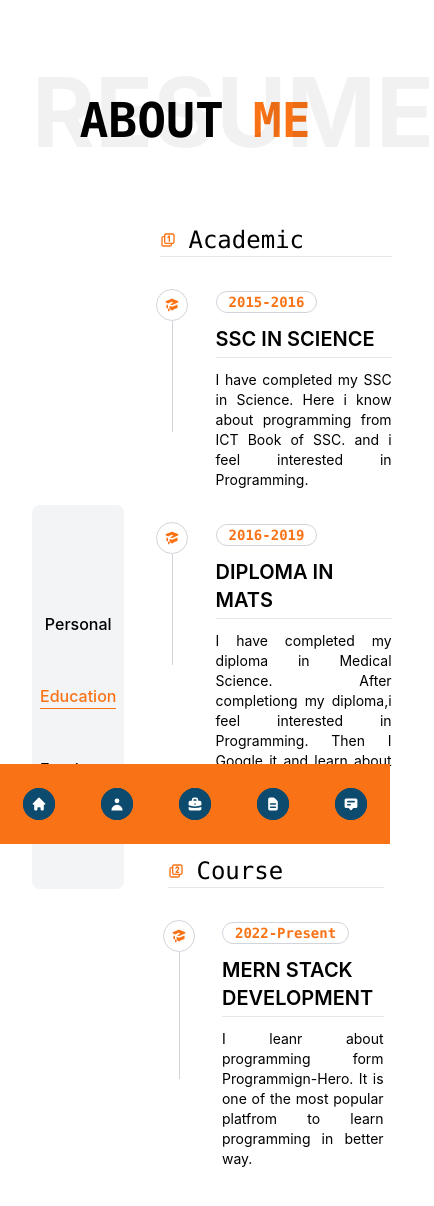
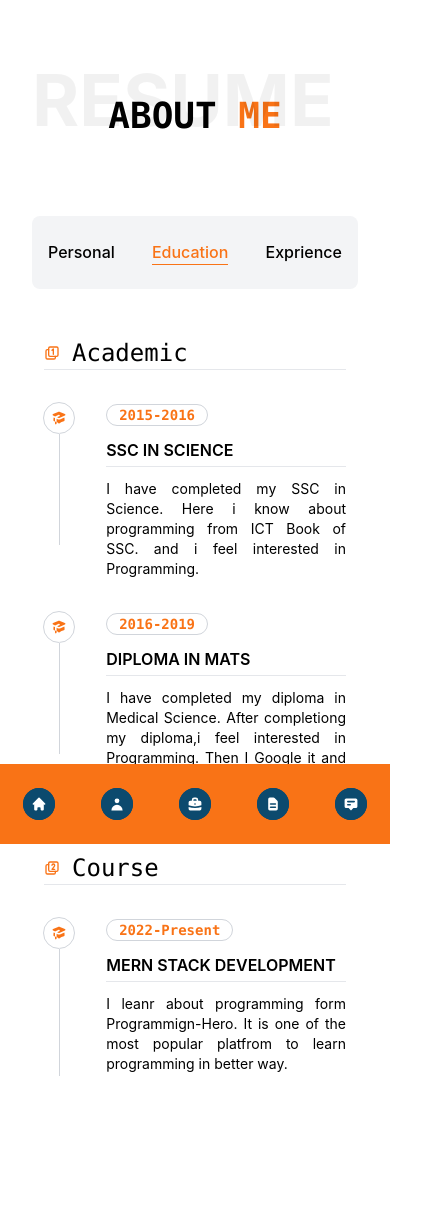
Before and after one commit to joypaul3592/React-Portfolio, a React (Create React App) app: page /about/education in a window 390 px wide. Shown: the top 1206 px of the page, 434 px wide, since content can reach past the window. Built offline with nearby package versions, Linux system fonts and the light colour scheme.

Commit message:
adding responsive

```diff
--- a/src/Components/About/About.js
+++ b/src/Components/About/About.js
@@ -6,13 +6,13 @@ const About = () => {
         <div>
             <div className=' h-screen  md:pr-36 py-16 md:px-10 px-8 '>
                 <div className=' relative'>
-                    <h1 className=' absolute top-0 lg:left-[33%] md:left-[22%] text-8xl font-bold opacity-5'>RESUME</h1>
-                    <h2 className=' pt-8 text-5xl font-semibold uppercase font-mono'>About <span className=' text-orange-500'>ME</span></h2>
+                    <h1 className=' absolute top-0 lg:left-[33%] md:left-[22%] md:text-8xl text-7xl font-bold opacity-5'>RESUME</h1>
+                    <h2 className='pt-8 md:text-5xl text-4xl font-semibold uppercase font-mono'>About <span className=' text-orange-500'>ME</span></h2>
                 </div>
 
-                <div className='  flex items-center mt-4  py-16'>
-                    <div className=' bg-gray-100 rounded-lg  h-96 w-28 px-2'>
-                        <nav className='flex flex-col justify-center  h-full'>
+                <div className='  md:flex items-center mt-4  py-16'>
+                    <div className=' bg-gray-100 rounded-lg  md:h-96 md:w-28 px-2'>
+                        <nav className='flex md:flex-col md:justify-center justify-between px-2 md:px-0 mb-12 md:mb-0 h-full'>
                             <NavLink
                                 to={'overview'}
                                 className={({ isActive }) => (` text-md font-medium my-6 ${isActive ? 'text-orange-500 border-b border-orange-500' : 'text-black'}`)}
@@ -39,7 +39,7 @@ const About = () => {
                             </NavLink>
                         </nav>
                     </div>
-                    <div className=' w-full px-6'>
+                    <div className=' w-full md:px-6 px-3'>
                         <Outlet></Outlet>
                     </div>
                 </div>
--- a/src/Components/About/Education.js
+++ b/src/Components/About/Education.js
@@ -4,8 +4,8 @@ import { HiAcademicCap } from "react-icons/hi";
 
 const Education = () => {
     return (
-        <div className=' lg:flex w-full '>
-            <div className='lg:w-[50%]  px-3 pb-16 lg:pb-0'>
+        <div className=' lg:flex w-full pb-16 md:pb-0'>
+            <div className='lg:w-[50%]  md:px-3 pb-16 lg:pb-0'>
                 <div>
                     <h1 className=' text-2xl font-mono text-left flex items-center'><TbBoxMultiple1 className=' mr-3 text-orange-500 text-base' />Academic</h1>
                     <hr className=' mb-8' />
@@ -18,7 +18,7 @@ const Education = () => {
                         </div>
                         <div className=' text-left'>
                             <span className=' py-[2px] px-3 border-gray-300 border rounded-2xl text-sm font-mono font-semibold text-orange-500'>2015-2016</span>
-                            <h1 className=' text-xl mb-1 font-semibold uppercase mt-3'>SSC in Science</h1>
+                            <h1 className=' md:text-xl text-md mb-1 font-semibold uppercase mt-3'>SSC in Science</h1>
                             <hr className='mb-3' />
                             <p className=' text-justify text-sm'>I have completed my SSC in Science. Here i know about programming from ICT Book of SSC. and i feel interested in Programming.</p>
                         </div>
@@ -33,14 +33,14 @@ const Education = () => {
                         </div>
                         <div className=' text-left'>
                             <span className=' py-[2px] px-3 border-gray-300 border rounded-2xl text-sm font-mono font-semibold text-orange-500'>2016-2019</span>
-                            <h1 className=' text-xl mb-1 font-semibold uppercase mt-3'>Diploma in MATS</h1>
+                            <h1 className='md:text-xl text-md mb-1 font-semibold uppercase mt-3'>Diploma in MATS</h1>
                             <hr className='mb-3' />
                             <p className=' text-justify text-sm'>I have completed my diploma in Medical Science. After completiong my diploma,i feel interested in Programming. Then I Google it and learn about programming</p>
                         </div>
                     </div>
                 </div>
             </div>
-            <div className=' lg:w-[50%]  lg:px-8 px-5'>
+            <div className=' lg:w-[50%]  lg:px-8  md:px-5'>
                 <h1 className=' text-2xl font-mono text-left flex items-center'><TbBoxMultiple2 className='text-orange-500 mr-3 text-base' /> Course</h1>
                 <hr className=' mb-8' />
                 <div>
@@ -53,7 +53,7 @@ const Education = () => {
                         </div>
                         <div className=' text-left'>
                             <span className=' py-[2px] px-3 border-gray-300 border rounded-2xl text-sm font-mono font-semibold text-orange-500'>2022-Present</span>
-                            <h1 className=' text-xl mb-1 font-semibold uppercase mt-3'>MERN stack Development</h1>
+                            <h1 className=' md:text-xl text-md mb-1 font-semibold uppercase mt-3'>MERN stack Development</h1>
                             <hr className='mb-3' />
                             <p className=' text-justify text-sm'>I leanr about programming form Programmign-Hero. It is one of the most popular platfrom to learn programming in better way.</p>
                         </div>
--- a/src/Components/About/Overview.js
+++ b/src/Components/About/Overview.js
@@ -4,12 +4,12 @@ import { FaFacebookF, FaLinkedinIn } from "react-icons/fa";
 import { AiFillInstagram } from "react-icons/ai";
 const Overview = () => {
     return (
-        <div className=' lg:flex w-full '>
-            <div className='lg:w-[50%]  px-3 pb-16 lg:pb-0'>
+        <div className=' lg:flex w-full  pb-16 md:pb-0'>
+            <div className='lg:w-[50%]  md:px-3 pb-16 lg:pb-0'>
                 <div>
                     <h1 className=' text-2xl font-mono text-left flex items-center'><TbBoxMultiple1 className=' mr-3 text-orange-500 text-base' /> Personal Info</h1>
                     <hr className=' mb-8' />
-                    <div className=' flex justify-between'>
+                    <div className=' md:flex justify-between'>
                         <div className=' text-left'>
                             <h1 className=' text-sm mb-2 '>
                                 Name: <span>Joy Paul</span>
@@ -21,7 +21,7 @@ const Overview = () => {
                                 languages: <span>Bangla, English</span>
                             </h1>
                         </div>
-                        <hr className=' h-28 w-[1px] bg-gray-400' />
+                        <hr className=' md:h-28 md:w-[1px] my-6 md:my-0 bg-gray-400' />
                         <div className=' text-left'>
                             <h1 className=' text-sm mb-2 '>
                                 Mobile: <span>01732023548</span>
@@ -40,21 +40,21 @@ const Overview = () => {
                     <h1 className=' text-2xl font-mono text-left flex items-center'><TbBoxMultiple2 className=' mr-3 text-orange-500 text-base' /> Social Info</h1>
                     <hr className=' mb-8' />
 
-                    <div className=' flex items-center justify-around'>
-                        <div className='py-1 px-4 rounded-md border border-orange-500 flex items-center justify-center hover:bg-orange-500 hover:border-orange-500 hover:text-white cursor-pointer'>
+                    <div className=' md:flex items-center justify-around'>
+                        <div className='py-1 px-4 my-4 md:my-0 rounded-md border border-orange-500 flex items-center justify-center hover:bg-orange-500 hover:border-orange-500 hover:text-white cursor-pointer'>
                             <FaFacebookF className=' mr-2' /> Facebook
                         </div>
-                        <div className='py-1 px-4 rounded-md border border-orange-500 flex items-center justify-center hover:bg-orange-500 hover:border-orange-500 hover:text-white cursor-pointer'>
+                        <div className='py-1 px-4 my-4 md:my-0 rounded-md border border-orange-500 flex items-center justify-center hover:bg-orange-500 hover:border-orange-500 hover:text-white cursor-pointer'>
                             <AiFillInstagram className=' mr-2' /> Instagram
                         </div>
-                        <div className='py-1 px-4 rounded-md border border-orange-500 flex items-center justify-center hover:bg-orange-500 hover:border-orange-500 hover:text-white cursor-pointer'>
+                        <div className='py-1 px-4 my-4 md:my-0 rounded-md border border-orange-500 flex items-center justify-center hover:bg-orange-500 hover:border-orange-500 hover:text-white cursor-pointer'>
                             <FaLinkedinIn className=' mr-2' /> Linkedin
                         </div>
                     </div>
 
                 </div>
             </div>
-            <div className=' lg:w-[50%]  lg:px-8 px-5'>
+            <div className=' lg:w-[50%]  lg:px-8 md:px-5'>
                 <h1 className=' text-2xl font-mono text-left flex items-center'><TbBoxMultiple3 className='text-orange-500 mr-3 text-base' /> Overview</h1>
                 <hr className=' mb-8' />
                 <p className=' text-justify mb-2 text-sm'>My name is MD Zillur Rahman and I am an ambitious Frontend Engineer based in Germany.
--- a/src/Components/About/Skills.js
+++ b/src/Components/About/Skills.js
@@ -13,7 +13,7 @@ const Skills = () => {
     const mongodb = 45;
 
     return (
-        <div className='grid  md:grid-cols-3 tex gap-16 md:ml-20  rounded-3xl'>
+        <div className='grid  md:grid-cols-3 grid-cols-2 pb-12 md:pb-0 tex gap-16 md:ml-20  rounded-3xl'>
 
 
             <div className=' w-20 '>
```
